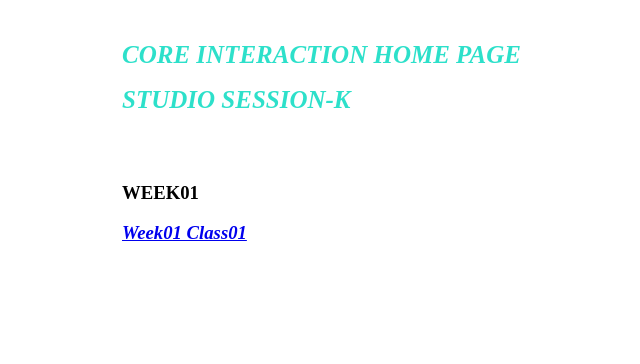
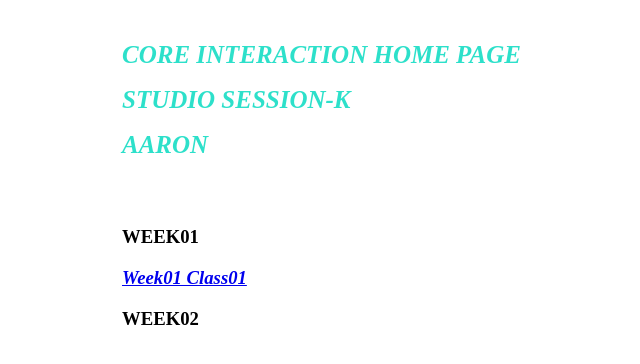
Before and after one commit to dcg199935/Aaron-D, a plain HTML site: page index.html in a window 1280 px wide. Shown: the whole page, without its empty margins (46-686 px from the left). Drawn offline with Linux system fonts and the light colour scheme.

Commit message:
Update index.html

```diff
--- a/index.html
+++ b/index.html
@@ -8,8 +8,10 @@
 <body>
 	<br>
 	<h1> CORE INTERACTION HOME PAGE </h1>
-	<h1> STUDIO SESSION-K </h1>
+	<h1> STUDIO SESSION-K </h1>   <h1> AARON </h1>
 	<br>
 	<br>
 	<h3>WEEK01</h3>
-	<h3> <em> <a href="class01 copy.html">  Week01 Class01 </a></em></h3>
+	<h3> <em> <a href="Aaron-D/Session K - Studio/class01 copy.html">  Week01 Class01 </a></em></h3>
+
+	<h3>WEEK02</h3>
```
